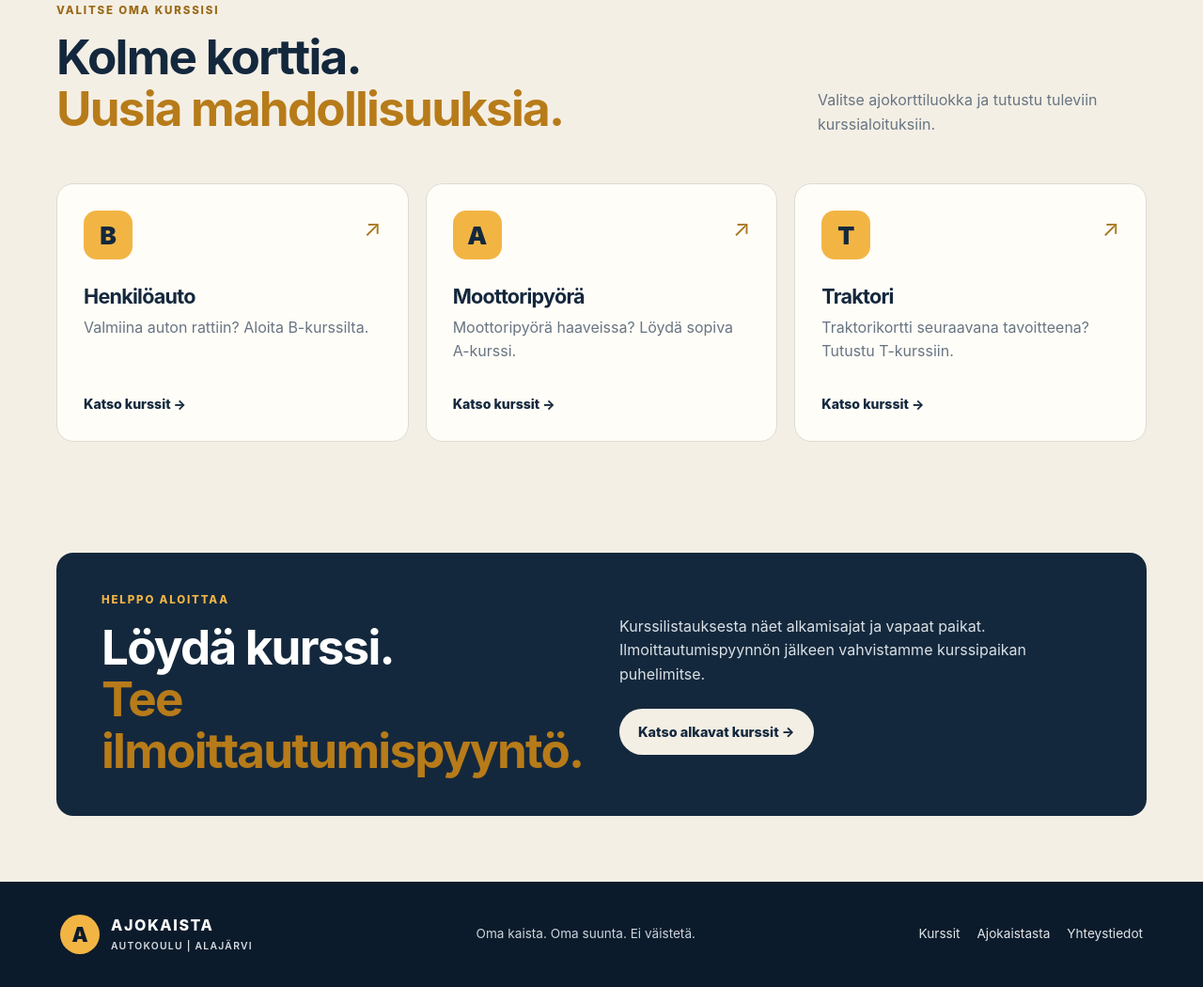
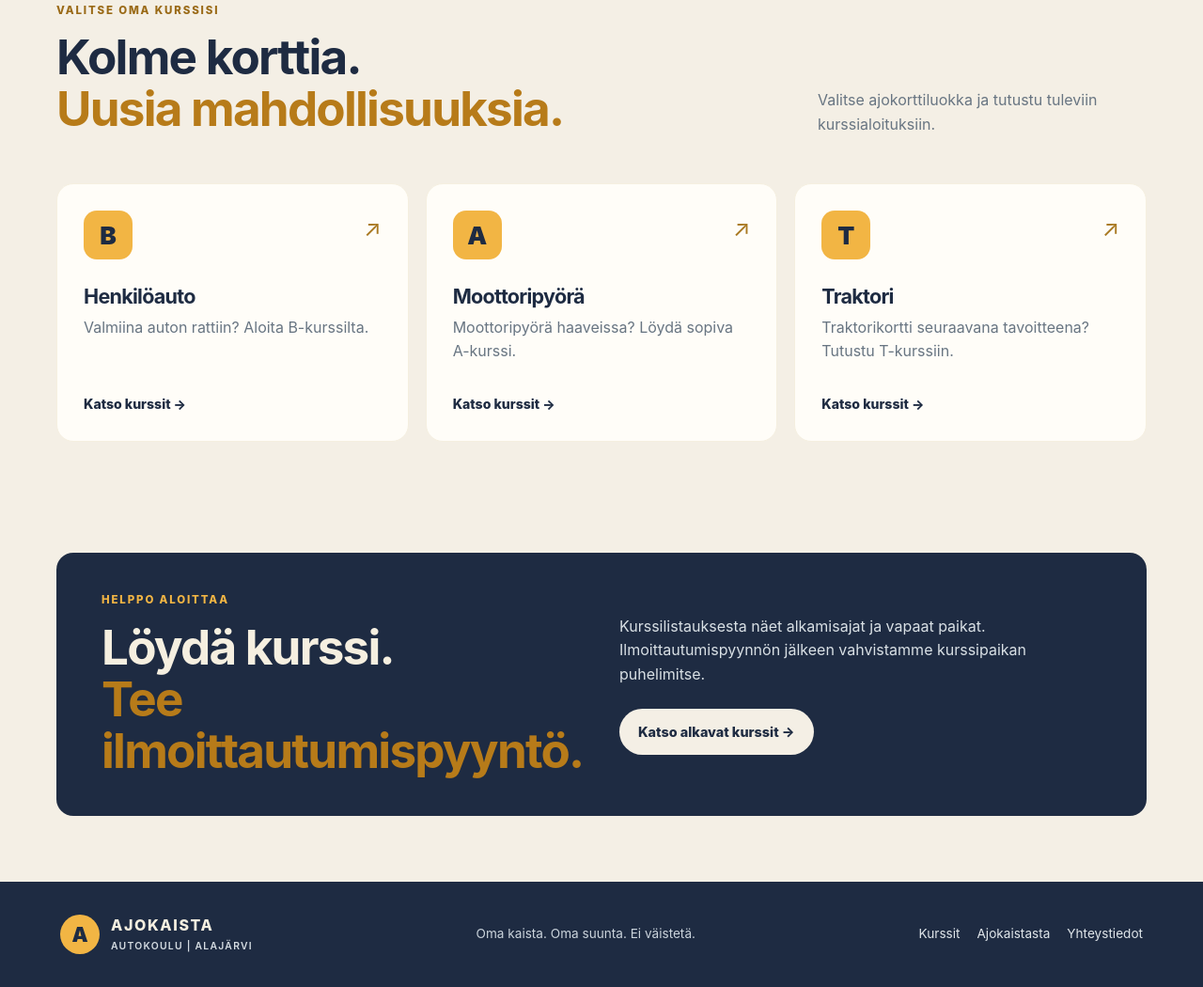
Before and after one commit to viervalle/web-kurssi, a plain HTML site: page index.html in a window 1280 px wide. Shown: the part 833-1883 px from the top of the page at 94% size. Drawn offline with Linux system fonts and the light colour scheme.

Commit message:
väri korjailua

```diff
--- a/styles.css
+++ b/styles.css
@@ -1,13 +1,10 @@
 :root {
-  --navy: #14283d;
-  --navy-deep: #0c1b2b;
+  --navy: #1e2b42;
   --sand: #f4efe5;
-  --sand-dark: #e8dfd0;
   --amber: #f2b544;
   --ink: #1b2b3a;
   --muted: #687582;
-  --white: #fff;
-  --line: #dedbd3;
+  --line: #f5efe0;
   --shadow: 0 18px 45px rgba(12, 27, 43, .10);
   --radius: 18px;
   --content: 1160px;
@@ -31,7 +28,7 @@ body {
   justify-content: space-between;
   gap: 24px;
   background: var(--navy);
-  color: var(--white);
+  color: var(--line);
 }
 
 .brand {
@@ -52,7 +49,7 @@ body {
   flex: 0 0 auto;
   border-radius: 50%;
   background: var(--amber);
-  color: var(--navy-deep);
+  color: var(--navy);
   font-size: 1.35rem;
   font-weight: 900;
   letter-spacing: 0;
@@ -86,7 +83,7 @@ body {
   width: 100%;
   height: 2px;
   border-radius: 2px;
-  background: var(--white);
+  background: var(--line);
 }
 .menu-toggle__bar .html { display: none; }
 
@@ -132,8 +129,8 @@ em { color: #b77b19; font-style: normal; }
   transition: transform .2s ease, background .2s ease;
 }
 .button:hover { transform: translateY(-2px); }
-.button-amber { background: var(--amber); color: var(--navy-deep); }
-.button-dark { background: var(--navy); color: var(--white); }
+.button-amber { background: var(--amber); color: var(--navy); }
+.button-dark { background: var(--navy); color: var(--line); }
 .button-light { background: var(--sand); color: var(--navy); }
 .text-link { color: var(--navy); font-weight: 800; text-decoration-thickness: 1px; text-underline-offset: 5px; }
 
@@ -199,9 +196,9 @@ em { color: #b77b19; font-style: normal; }
   gap: 38px;
   border-radius: var(--radius);
   background: var(--navy);
-  color: var(--white);
+  color: var(--line);
 }
-.band h2 { margin-bottom: 0; color: var(--white); }
+.band h2 { margin-bottom: 0; color: var(--line); }
 .band .eyebrow { color: var(--amber); }
 .band p:not(.eyebrow) { color: #d9e0e5; }
 .band .button { margin-top: 8px; }
@@ -235,7 +232,7 @@ em { color: #b77b19; font-style: normal; }
 .contact-detail { padding-block: 18px; display: grid; gap: 5px; border-top: 1px solid var(--line); }
 .contact-detail span { color: var(--muted); font-size: .7rem; font-weight: 850; letter-spacing: .14em; }
 .contact-detail a, .contact-detail strong { color: var(--navy); font-size: 1.2rem; font-weight: 800; text-decoration: none; }
-.contact-aside { background: var(--sand-dark); }
+.contact-aside { background: var(--sand); }
 .contact-symbol { width: 54px; height: 54px; margin-bottom: 26px; display: grid; place-items: center; border-radius: 50%; background: var(--amber); color: var(--navy); font-size: 1.6rem; }
 .contact-aside p { color: var(--muted); }
 
@@ -260,8 +257,8 @@ em { color: #b77b19; font-style: normal; }
   justify-content: space-between;
   flex-wrap: wrap;
   gap: 22px;
-  background: var(--navy-deep);
-  color: var(--white);
+  background: var(--navy);
+  color: var(--line);
 }
 .site-footer p { margin: 0; color: #cbd4dc; font-size: .85rem; }
 .brand-footer { letter-spacing: .1em; }
```
Also changed, not shown: 2 other files.
